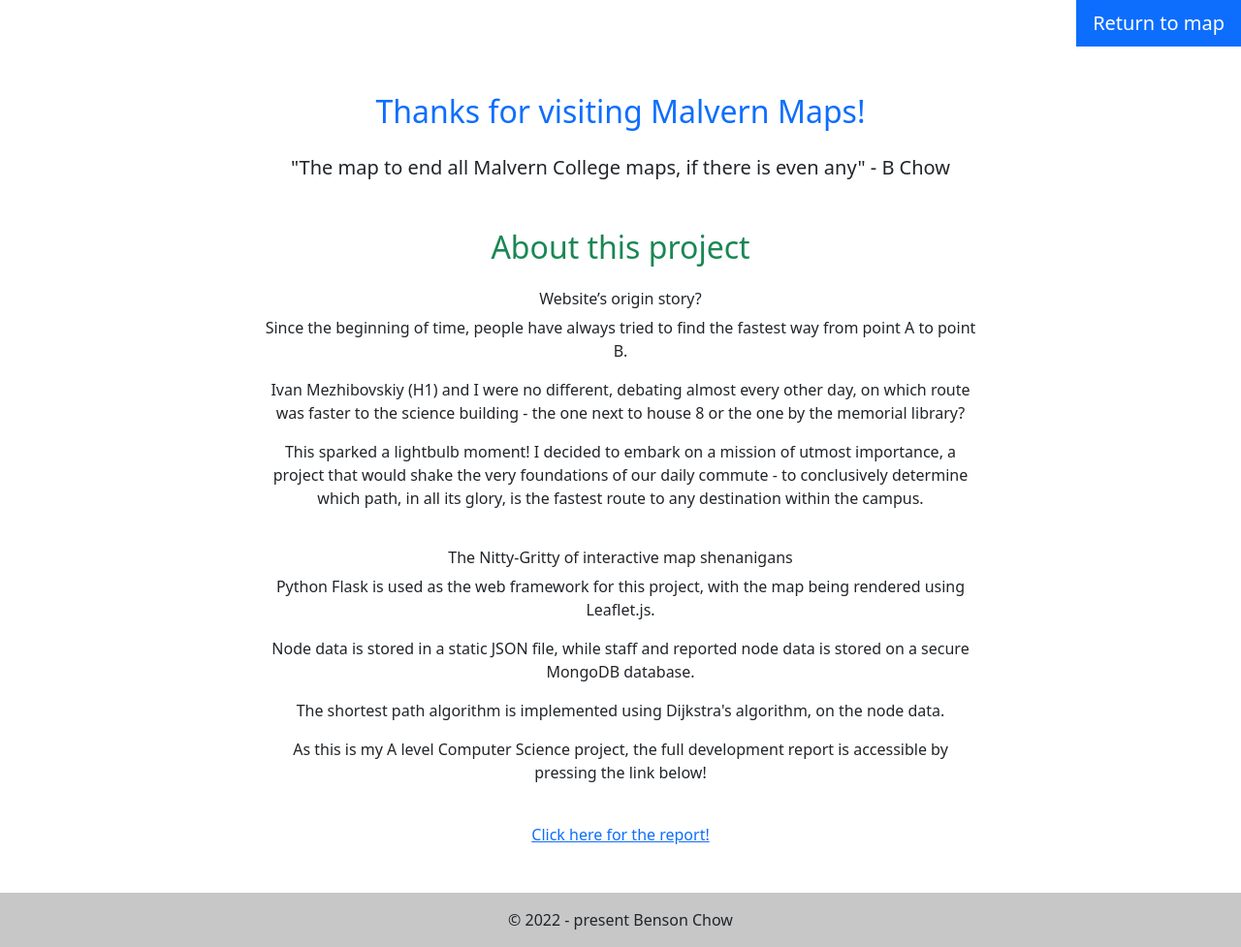
After one commit to bensonchow123/malvern-maps, a Flask app: page /about in a window 1280 px wide. The commit adds this page. Shown: the whole page at 97% size. Run offline with Flask 3, Linux system fonts and the light colour scheme.

Commit message:
finish about page

```diff
--- a/runner.py
+++ b/runner.py
@@ -28,6 +28,10 @@ def datetimeformat(value):
 def ratelimit_handler(e):
     return render_template("rate_limited.html", rate_limit_exceeded=e.description), 429
 
+@app.route("/about")
+def about():
+    return render_template("about.html")
+
 app.config['SECRET_KEY'] = getenv("FLASKSECRETKEY")
 
 app.register_blueprint(map)
--- /dev/null
+++ b/templates/about.html
@@ -0,0 +1,62 @@
+{% extends "base.html" %}
+
+{% block head %}
+{% endblock %}
+
+{% block body %}
+<div class="d-flex justify-content-end">
+    <a href="{{ url_for('map.main_map_page')}}" class="btn btn-primary btn-lg rounded-0">Return to map</a>
+</div>
+<div class="container my-5">
+    <h2 class="text-center mb-4 text-primary">Thanks for visiting Malvern Maps!</h2>
+    <p class="lead text-center">"The map to end all Malvern College maps, if there is even any" - B Chow</p>
+</div>
+
+<div class="container my-5">
+    <h2 class="text-center mb-4 text-success">About this project</h2>
+    <h6 class="text-center">Website’s origin story?</h6>
+    <div class="row justify-content-center">
+        <div class="col-lg-8 col-md-10 mb-4">
+            <p class="text-center">
+                Since the beginning of time, people have always tried to find the fastest way from point A to point B.
+            </p>
+            <p class="text-center">
+                Ivan Mezhibovskiy (H1) and I were no different, debating almost every other day, on which route was faster to the science building - the one next to house 8 or the one by the memorial library?
+            </p>
+            <p class="text-center">
+                This sparked a lightbulb moment! I decided to embark on a mission of utmost importance, a project that would shake the very foundations of our daily commute - to conclusively determine which path, in all its glory, is the fastest route to any destination within the campus.
+            </p>
+        </div>
+    </div>
+    <h6 class="text-center">The Nitty-Gritty of interactive map shenanigans</h6>
+    <div class="row justify-content-center">
+        <div class="col-lg-8 col-md-10 mb-4">
+            <p class="text-center">
+                Python Flask is used as the web framework for this project, with the map being rendered using Leaflet.js.
+            </p>
+            <p class="text-center">
+                Node data is stored in a static JSON file, while staff and reported node data is stored on a secure MongoDB database.
+            </p>
+            <p class="text-center">
+                The shortest path algorithm is implemented using Dijkstra's algorithm, on the node data.
+            </p>
+            <p class="text-center">
+                As this is my A level Computer Science project, the full development report is accessible by pressing the link below!
+            </p>
+        </div>
+        <div class="text-center">
+            <a href="https://malverncollege-my.sharepoint.com/:w:/g/personal/chow_cheukhim_malverncollege_org_uk/EWjeJfiwB2BGn3w-YhzZ1PoBSzt_kLDJ3lmhNxTR7Jq1Tw?e=lLa53Q">
+                Click here for the report!
+            </a>
+        </div>
+    </div>
+</div>
+
+<!-- Footer -->
+<footer class="footer bg-light text-center text-lg-start">
+  <!-- Text -->
+    <div class="text-center p-3" style="background-color: rgba(0, 0, 0, 0.2);">
+    © 2022 - present Benson Chow
+    </div>
+</footer>
+{% endblock %}
--- a/templates/main_map_page.html
+++ b/templates/main_map_page.html
@@ -121,7 +121,7 @@
                 Manage staff
             </a>
         {% endif %}
-        <a type="button" class="btn btn-outline-info btn-sm mb-1" >
+        <a type="button" href="{{ url_for('about') }}" class="btn btn-outline-info btn-sm mb-1" >
             About This Website
         </a>
         {% if g.email %}
```
Also changed, not shown: static/leaflet-icon-blue/marker-icon-2x-blue.png (deleted).
